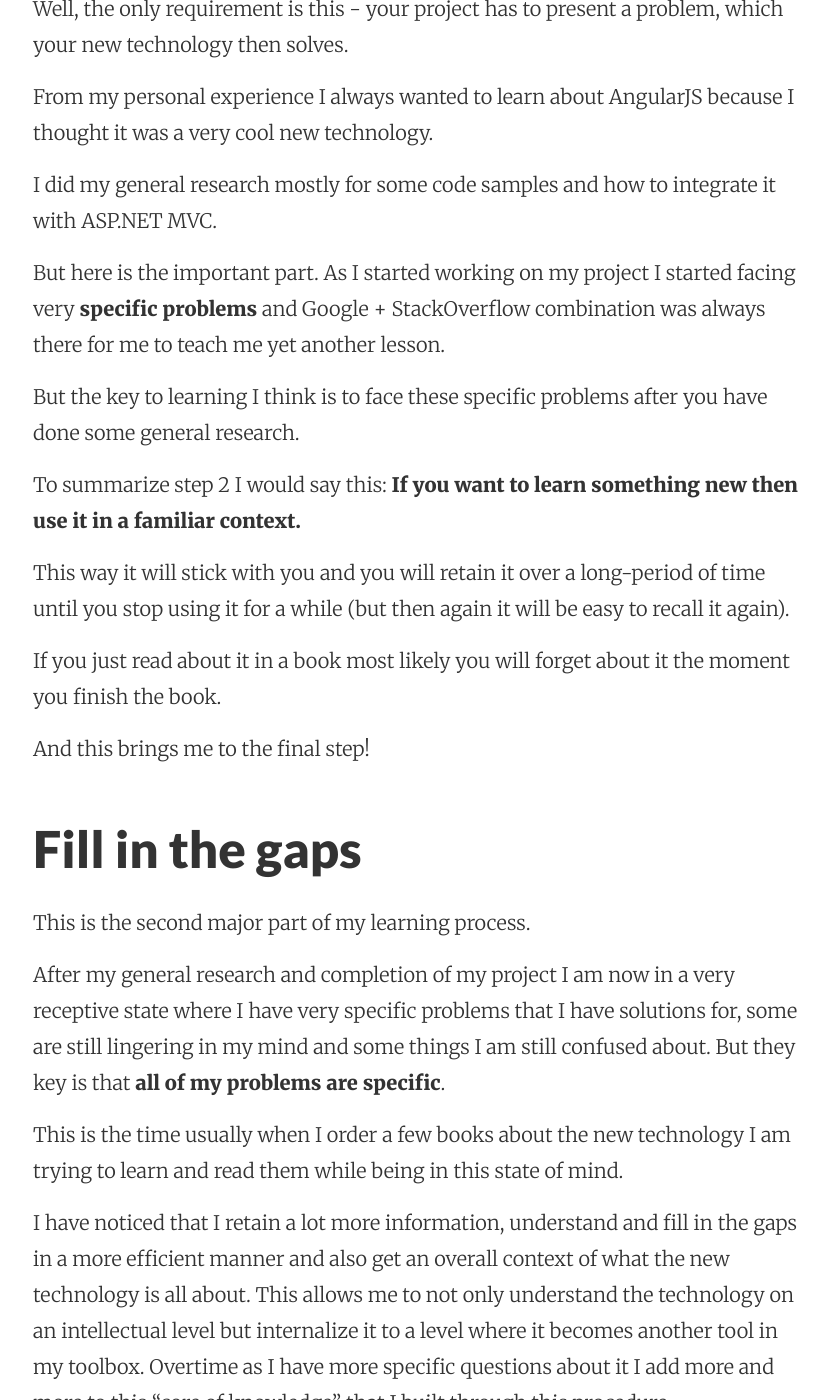
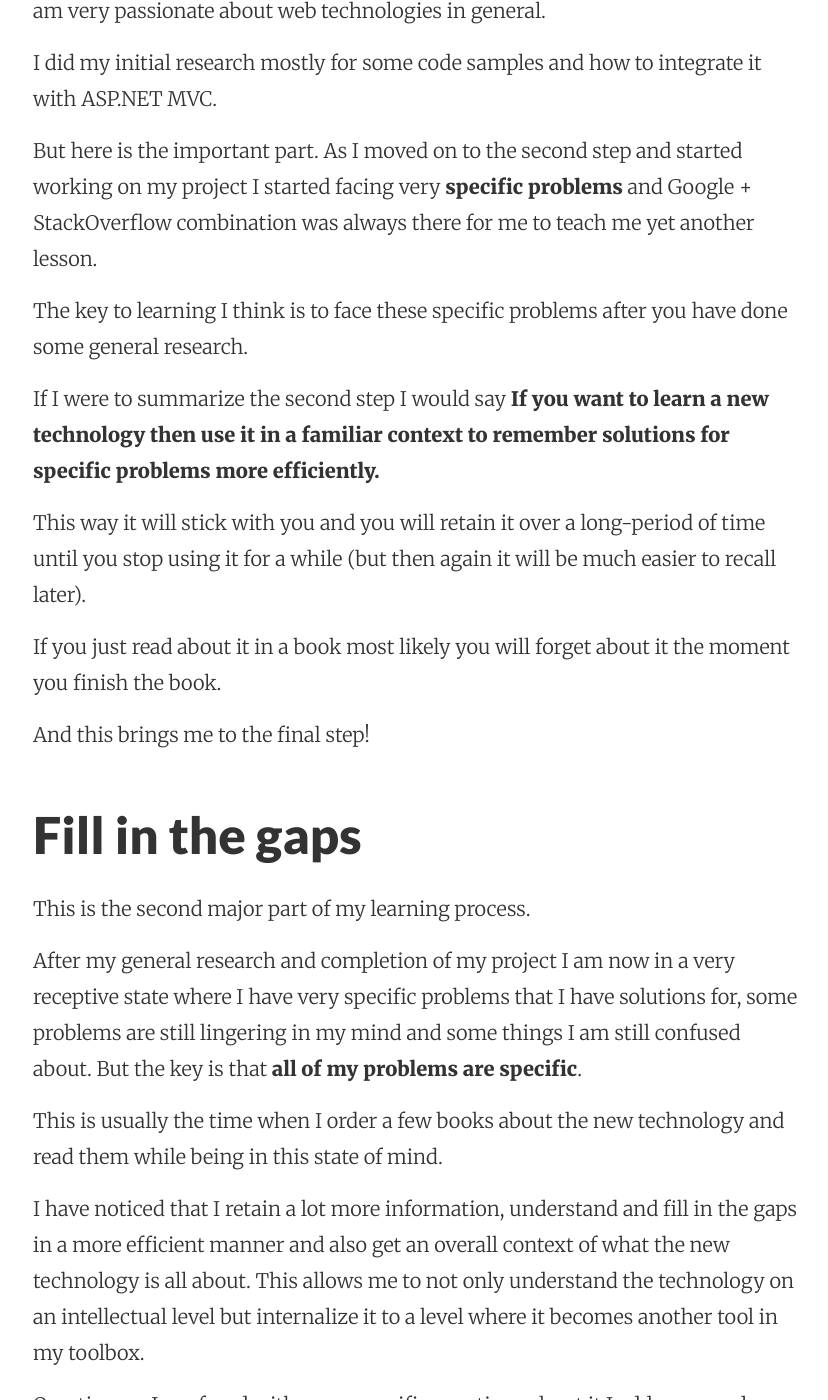
Before and after one commit to JungMinu/AvetisG.github.io, a Jekyll site: the page built from _posts/2015-06-12-this-is-how-I-learn-new-technologies.md, in a window 1280 px wide and 1400 px high, scrolled down 1709 px. Shown: the whole window, without its empty margins (223-1051 px from the left). Built offline with Jekyll 4.4.1, drawn with Linux system fonts in a browser that asks for light colours; nearby versions of some CDN libraries; Markdown is read by kramdown in place of the engine named in the settings; comment, search, counter and statistics services are not loaded; some of the changed text lies outside the part shown.

Commit message:
Update 2015-06-12-this-is-how-I-learn-new-technologies.md
Reformatting and changing some of the things in the article.

```diff
--- a/_posts/2015-06-12-this-is-how-I-learn-new-technologies.md
+++ b/_posts/2015-06-12-this-is-how-I-learn-new-technologies.md
@@ -1,15 +1,15 @@
 ---
 layout: post
-title: "This Is How I Learn New Technologies"
+title: "How I Learn New Technologies"
 ---
 
-There are so many fun technologies out there these days and at times it feels overwhelming as to how much there is to learn.
+There are so many fun technologies out there these days and at times it feels a bit overwhelming as to how much there is to learn.
 
 So with that said I started using a procedure to learn new technologies (by technology I mean a framework, library, programming language, tool - just easier to use it under one umbrella term to keep it concise).
 
-I don't think this is something extremely novel, and I am pretty sure many of you might have even used it unconsciously at some point but what I did here is I formalized it by putting it in simple steps and thought about why it is so effective (at least for me and for a few other developers that I have talked to).
+I don't think this is something extremely novel, and I am pretty sure many of you might have even used it unconsciously at some point but what I did here is I formalized it by putting it in simple steps and thought about why it is so effective (at least for me and for a few other developers that have used it).
 
-## General research about new technology
+## Start with general research
 
 I usually go ahead and read about the pros and cons of this new technology. I try to see what it is used for, what it can be used for, what are some of the advantages, disadvantages.
 
@@ -17,7 +17,7 @@ If it is a framework then I will look at a few examples of how it is used, but p
 
 If it is a tool and there is no code to learn then I just get the free-trial/full version and start playing around with it.
 
-## Solve a problem with new technology
+## Solve a problem with it
 
 This is pretty much where the first major part of learning begins.
 
@@ -25,17 +25,17 @@ Go ahead and decide on a project that you would want to work on. There are no re
 
 Well, the only requirement is this - your project has to present a problem, which your new technology then solves.
 
-From my personal experience I always wanted to learn about AngularJS because I thought it was a very cool new technology.
+From my personal experience I always wanted to learn about AngularJS because I am very passionate about web technologies in general.
 
-I did my general research mostly for some code samples and how to integrate it with ASP.NET MVC.
+I did my initial research mostly for some code samples and how to integrate it with ASP.NET MVC.
 
-But here is the important part. As I started working on my project I started facing very **specific problems** and Google + StackOverflow combination was always there for me to teach me yet another lesson.
+But here is the important part. As I moved on to the second step and started working on my project I started facing very **specific problems** and Google + StackOverflow combination was always there for me to teach me yet another lesson.
 
-But the key to learning I think is to face these specific problems after you have done some general research.
+The key to learning I think is to face these specific problems after you have done some general research.
 
-To summarize step 2 I would say this: **If you want to learn something new then use it in a familiar context.**
+If I were to summarize the second step I would say **If you want to learn a new technology then use it in a familiar context to remember solutions for specific problems more efficiently.**
 
-This way it will stick with you and you will retain it over a long-period of time until you stop using it for a while (but then again it will be easy to recall it again).
+This way it will stick with you and you will retain it over a long-period of time until you stop using it for a while (but then again it will be much easier to recall later).
 
 If you just read about it in a book most likely you will forget about it the moment you finish the book.
 
@@ -45,12 +45,14 @@ And this brings me to the final step!
 
 This is the second major part of my learning process.
 
-After my general research and completion of my project I am now in a very receptive state where I have very specific problems that I have solutions for, some are still lingering in my mind and some things I am still confused about. But they key is that **all of my problems are specific**.
+After my general research and completion of my project I am now in a very receptive state where I have very specific problems that I have solutions for, some problems are still lingering in my mind and some things I am still confused about. But the key is that **all of my problems are specific**.
 
-This is the time usually when I order a few books about the new technology I am trying to learn and read them while being in this state of mind.
+This is usually the time when I order a few books about the new technology and read them while being in this state of mind.
 
-I have noticed that I retain a lot more information, understand and fill in the gaps in a more efficient manner and also get an overall context of what the new technology is all about. This allows me to not only understand the technology on an intellectual level but internalize it to a level where it becomes another tool in my toolbox. Overtime as I have more specific questions about it I add more and more to this "core of knowledge" that I built through this procedure.
+I have noticed that I retain a lot more information, understand and fill in the gaps in a more efficient manner and also get an overall context of what the new technology is all about. This allows me to not only understand the technology on an intellectual level but internalize it to a level where it becomes another tool in my toolbox.
 
-I know that some of the steps are very self-explanatory and I am also not taking credit for creating this procedure since this has been around for years.
+Overtime as I am faced with more specific questions about it I add more and more to the "core knowledge" that I built through this procedure.
 
-All I am trying to do here is share the way I learn and hope that it can help you in some way as well. And I hope that's exactly what happens! :)
+I know that some of the steps are very self-explanatory and I am also not taking credit for creating this procedure since this has been around for years and many of you might have even used it unconsciously.
+
+All I am trying to do here is share the way I learn and hope that it helps you in some way. And I hope that's exactly what happens! :)
```
